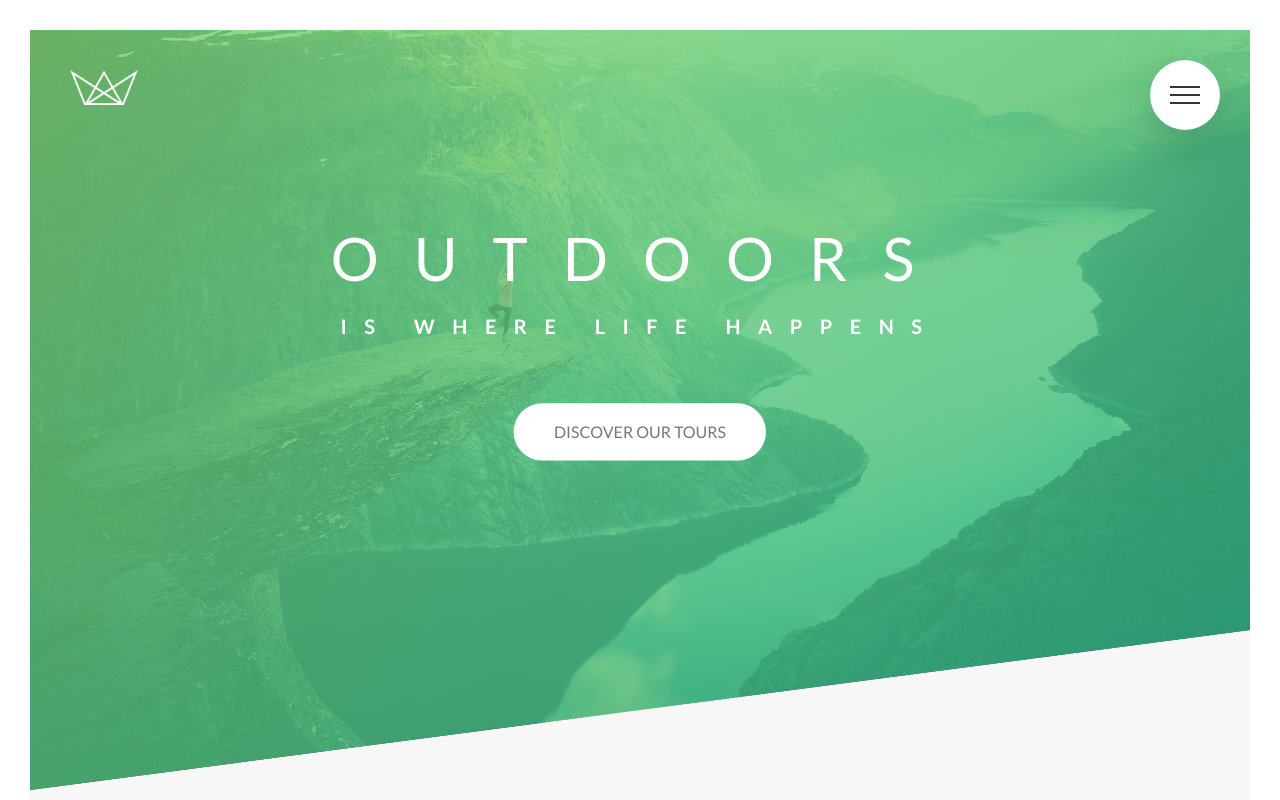
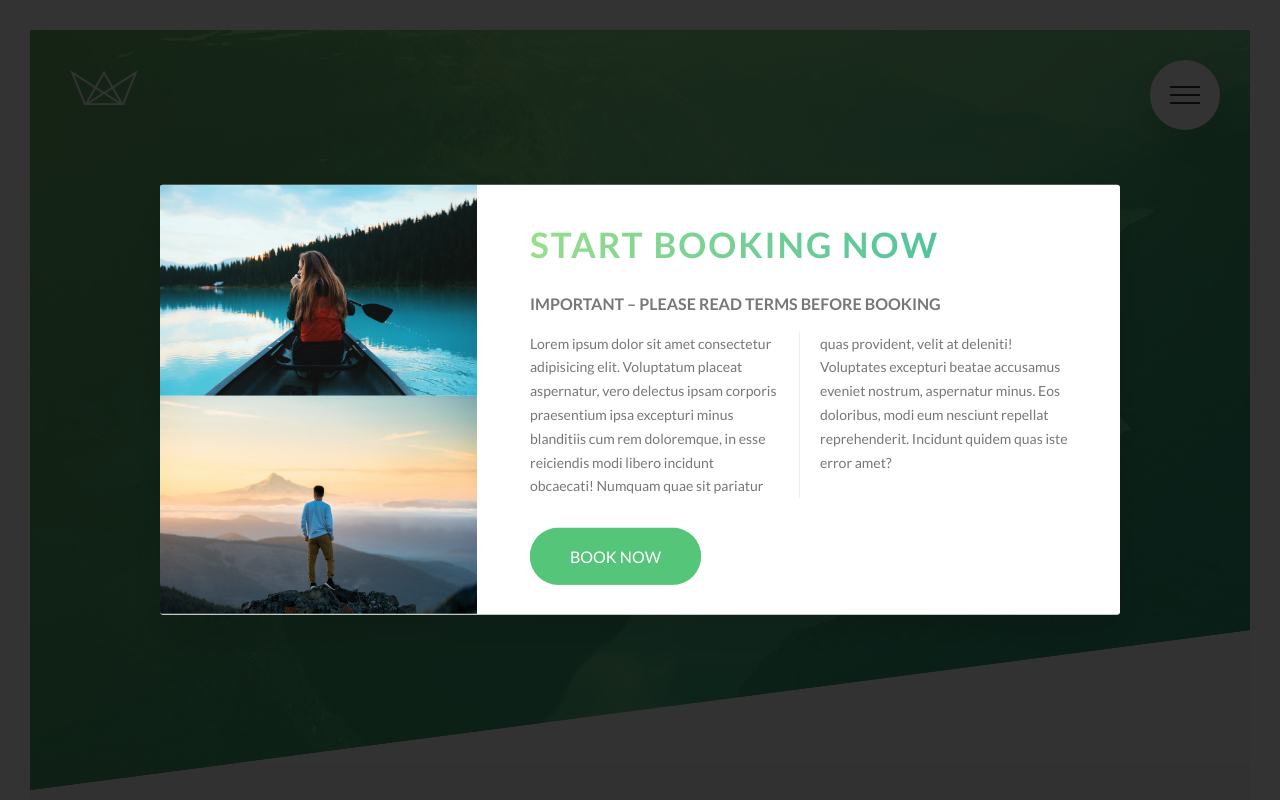
Before and after one commit to gslyle/adv-css, a website: page 1-Natours/index.html in a window 1280 px wide. Shown: the top 800 px of the page. Drawn offline with nearby package versions, Linux system fonts and the light colour scheme; files that its build step writes are made by us from their sources.

Commit message:
adding and styling the popup

```diff
--- a/1-Natours/index.html
+++ b/1-Natours/index.html
@@ -321,6 +321,22 @@
 		</div>
 	</footer>
 
+	<div class="popup">
+		<div class="popup__content">
+			<div class="popup__left">
+				<img src="img/nat-8.jpg" alt="Tour photo" class="popup__img">
+				<img src="img/nat-9.jpg" alt="Tour photo" class="popup__img">
+			</div>
+			<div class="popup__right">
+				<h2 class="heading-secondary u-margin-bottom-small">Start booking now</h2>
+				<h3 class="heading-tertiary u-margin-bottom-small">Important &ndash; Please read terms before booking</h3>
+				<p class="popup__text u-margin-bottom-small">Lorem ipsum dolor sit amet consectetur adipisicing elit. Voluptatum placeat aspernatur, vero delectus ipsam corporis praesentium ipsa excepturi minus blanditiis cum rem doloremque, in esse reiciendis modi libero incidunt obcaecati!
+				Numquam quae sit pariatur quas provident, velit at deleniti! Voluptates excepturi beatae accusamus eveniet nostrum, aspernatur minus. Eos doloribus, modi eum nesciunt repellat reprehenderit. Incidunt quidem quas iste error amet?</p>
+				<a href="#" class="btn btn--green">Book now</a>
+			</div>
+		</div>
+	</div>
+
 </body>
 
 </html>
--- /dev/null
+++ b/1-Natours/sass/components/_popup.scss
@@ -0,0 +1,47 @@
+.popup {
+  height: 100vh;
+  width: 100%;
+  position: fixed;
+  top: 0;
+  left: 0;
+  background-color: rgba($color-black, .8);
+  z-index: 1010;
+
+  &__content {
+    position: absolute;
+    top: 50%;
+    left: 50%;
+    transform: translate(-50%, -50%);
+    width: 75%;
+    background-color: $color-white;
+    @include box-shadow;
+    border-radius: 3px;
+    display: table;
+    overflow: hidden;
+  }
+
+  &__left {
+    width: 33.333%;
+    display: table-cell;
+  }
+
+  &__right {
+    width: 66.667%;
+    display: table-cell;
+    vertical-align: middle;
+    padding: 3rem 5rem;
+  }
+
+  &__img {
+    display: block;
+    width: 99%;
+  }
+
+  &__text {
+    font-size: 1.4rem;
+    column-count: 2;
+    column-gap: 4rem;
+    column-rule: 1px solid $color-grey-light-2;
+    margin-bottom: 3rem;
+  }
+}
--- a/1-Natours/sass/main.scss
+++ b/1-Natours/sass/main.scss
@@ -16,6 +16,7 @@
 @import 'components/composition';
 @import 'components/feature-box';
 @import 'components/form';
+@import 'components/popup';
 @import 'components/story';
 
 // Layouts
```
